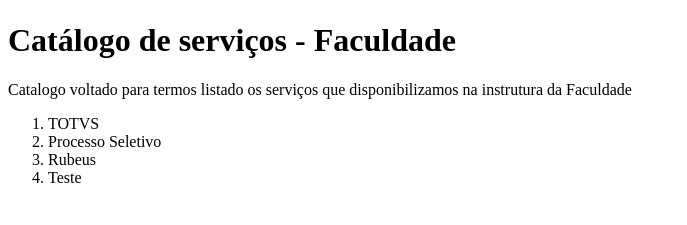
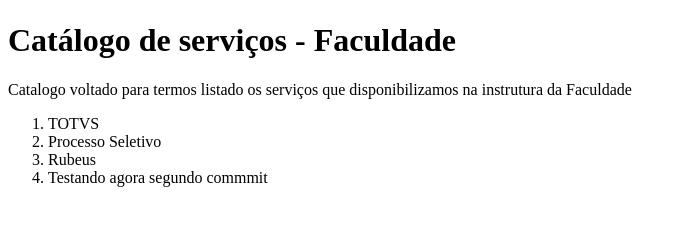
Before and after one commit to DioDiarone/Oracle-One, a plain HTML site: page HTML - Curso 1/index.html in a window 1280 px wide. Shown: the part 79-304 px from the top of the page, without its empty margins (0-687 px from the left). Drawn offline with Linux system fonts and the light colour scheme.

Commit message:
Realizando segundo teste para commit

```diff
--- a/HTML - Curso 1/index.html
+++ b/HTML - Curso 1/index.html
@@ -12,7 +12,7 @@
             <li>TOTVS</li>
             <li>Processo Seletivo</li>
             <li>Rubeus</li>
-            <li>Teste</li>
+            <li>Testando agora segundo commmit</li>
         </ol>
     </body>
 </html>
```
